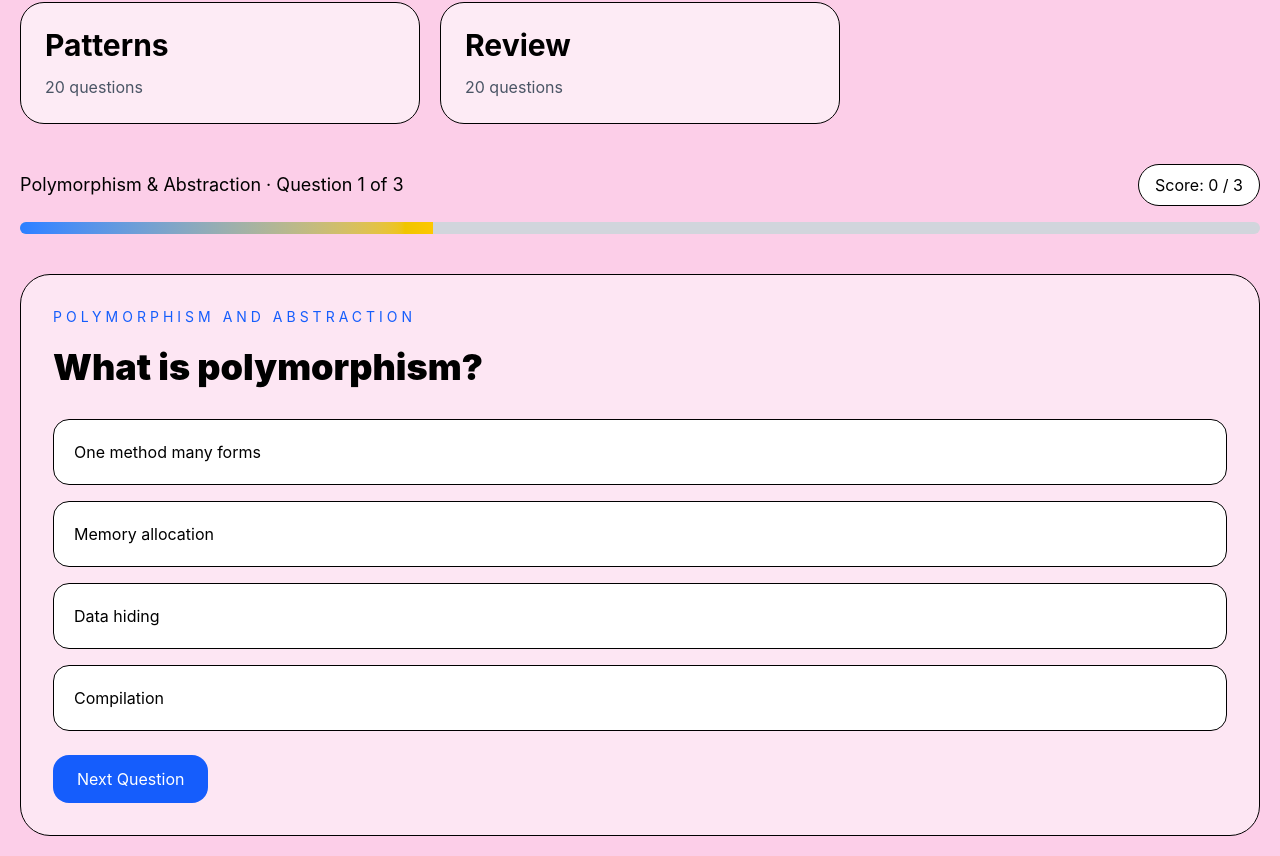
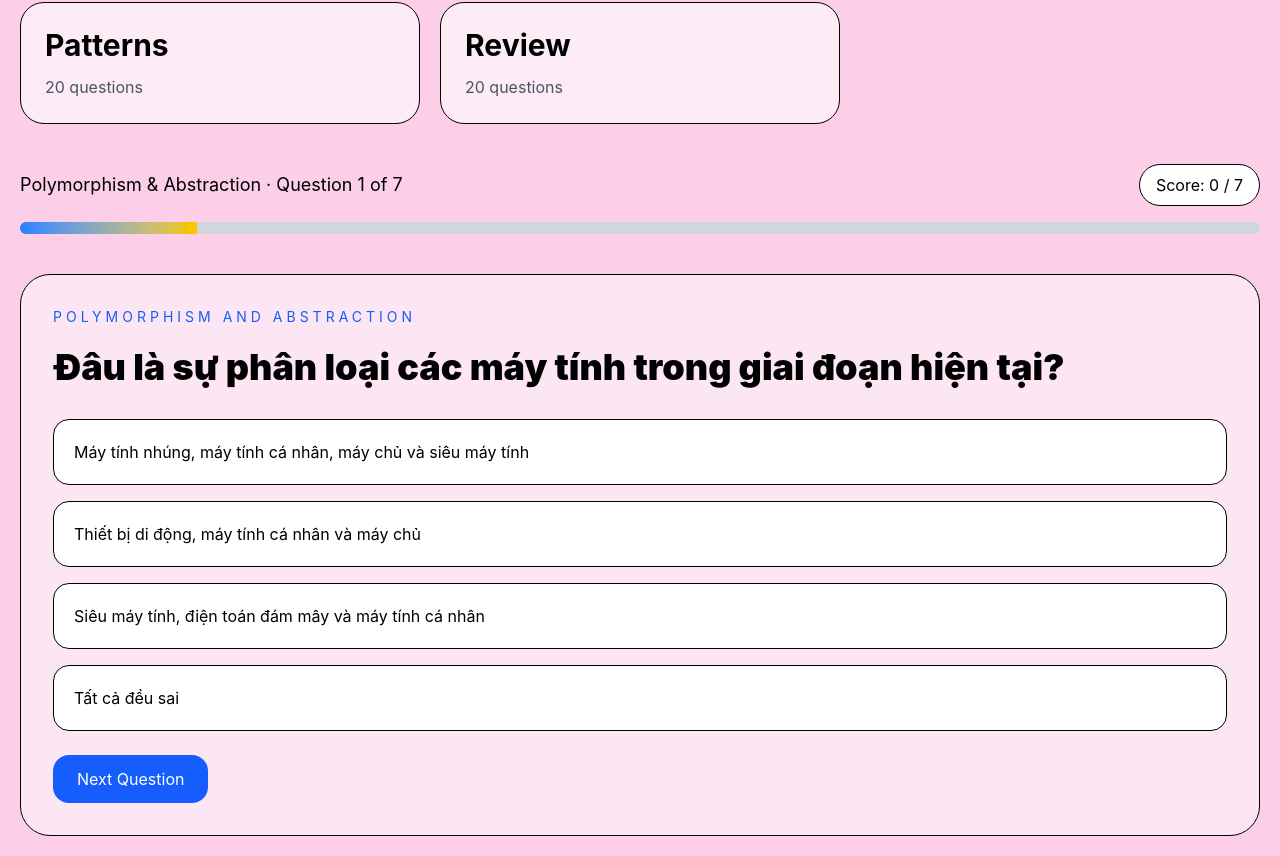
Before and after one commit to binhdangiuu/binanri, a React (Vite) app: page / in a window 1280 px wide. Shown: the part 312-1168 px from the top of the page. Built offline with nearby package versions, Linux system fonts and the light colour scheme.

Commit message:
add new questions

```diff
--- a/src/data/questions.js
+++ b/src/data/questions.js
@@ -1,35 +1,87 @@
 const questions = [
   {
-    question: "What is polymorphism?",
-    options: [
-      "One method many forms",
-      "Memory allocation",
-      "Data hiding",
-      "Compilation"
+    "id": 1,
+    "chapter": "Introduction",
+    "question": "Đâu là sự phân loại các máy tính trong giai đoạn hiện tại?",
+    "options": [
+      "Máy tính nhúng, máy tính cá nhân, máy chủ và siêu máy tính",
+      "Thiết bị di động, máy tính cá nhân và máy chủ",
+      "Siêu máy tính, điện toán đám mây và máy tính cá nhân",
+      "Tất cả đều sai"
     ],
-    answer: 0
+    "answer": 0
   },
-
   {
-    question: "What does inheritance allow?",
-    options: [
-      "Code reuse",
-      "Deleting objects",
-      "Encrypting data",
-      "Compiling faster"
+    "id": 2,
+    "chapter": "Performance",
+    "question": "Yếu tố nào ảnh hưởng đến hiệu suất của một chương trình trên máy tính?",
+    "options": [
+      "Ngôn ngữ lập trình",
+      "Kiến trúc bộ xử lý",
+      "Kiến trúc tập lệnh",
+      "Tất cả đều đúng"
     ],
-    answer: 0
+    "answer": 3
   },
-
   {
-    question: "Which keyword is used for inheritance in Java?",
-    options: [
-      "implements",
-      "inherits",
-      "extends",
-      "super"
+    "id": 3,
+    "chapter": "Performance",
+    "question": "Hoạt động của hệ điều hành sẽ ảnh hưởng đến loại thời gian nào?",
+    "options": [
+      "Thời gian CPU - CPU time",
+      "Thời gian thực thi CPU - CPU execution time",
+      "Thời gian tổng thể - Elapsed time",
+      "Tất cả các loại thời gian kể trên"
     ],
-    answer: 2
+    "answer": 2
+  },
+  {
+    "id": 4,
+    "chapter": "Performance",
+    "question": "Để tăng hiệu suất của một ứng dụng, cách nào sau đây là khả thi?",
+    "options": [
+      "Giảm thời gian một chu kỳ của máy tính thực thi ứng dụng",
+      "Thay đổi ngôn ngữ lập trình để giảm số lượng lệnh máy",
+      "Thay đổi giải thuật để giảm số chu kỳ cần thiết cho chương trình",
+      "Tất cả các biện pháp trên"
+    ],
+    "answer": 3
+  },
+  {
+    "id": 5,
+    "chapter": "CPU",
+    "question": "Tại sao tần số xung clock của các bộ xử lý Intel bắt đầu giảm vào năm 2004?",
+    "options": [
+      "Do nhu cầu tính toán giảm",
+      "Gặp phải bức tường công suất",
+      "Chuyển sang các hệ thống đa nhân",
+      "Để giảm giá thành sản xuất do khủng hoảng kinh tế"
+    ],
+    "answer": 1
+  },
+  {
+    "id": 6,
+    "chapter": "Programming Languages",
+    "question": "Mức trừu tượng của chương trình giảm dần theo thứ tự nào?",
+    "options": [
+      "Ngôn ngữ cấp cao, ngôn ngữ máy, hợp ngữ",
+      "Ngôn ngữ máy, hợp ngữ, ngôn ngữ cấp cao",
+      "Ngôn ngữ cấp cao, hợp ngữ, ngôn ngữ máy",
+      "Hợp ngữ, ngôn ngữ máy, ngôn ngữ cấp cao"
+    ],
+    "answer": 2
+  },
+  {
+    "id": 7,
+    "chapter": "MIPS",
+    "question": "Đâu là phát biểu đúng trong ngữ cảnh bộ xử lý kiến trúc MIPS?",
+    "options": [
+      "Một lệnh máy tương đương nhiều lệnh ngôn ngữ lập trình C",
+      "Một lệnh cấp cao luôn phải cần nhiều lệnh máy",
+      "Một lệnh hợp ngữ tương đương một lệnh máy",
+      "Tất cả đều sai"
+    ],
+    "answer": 2
   }
 ]
 
```
